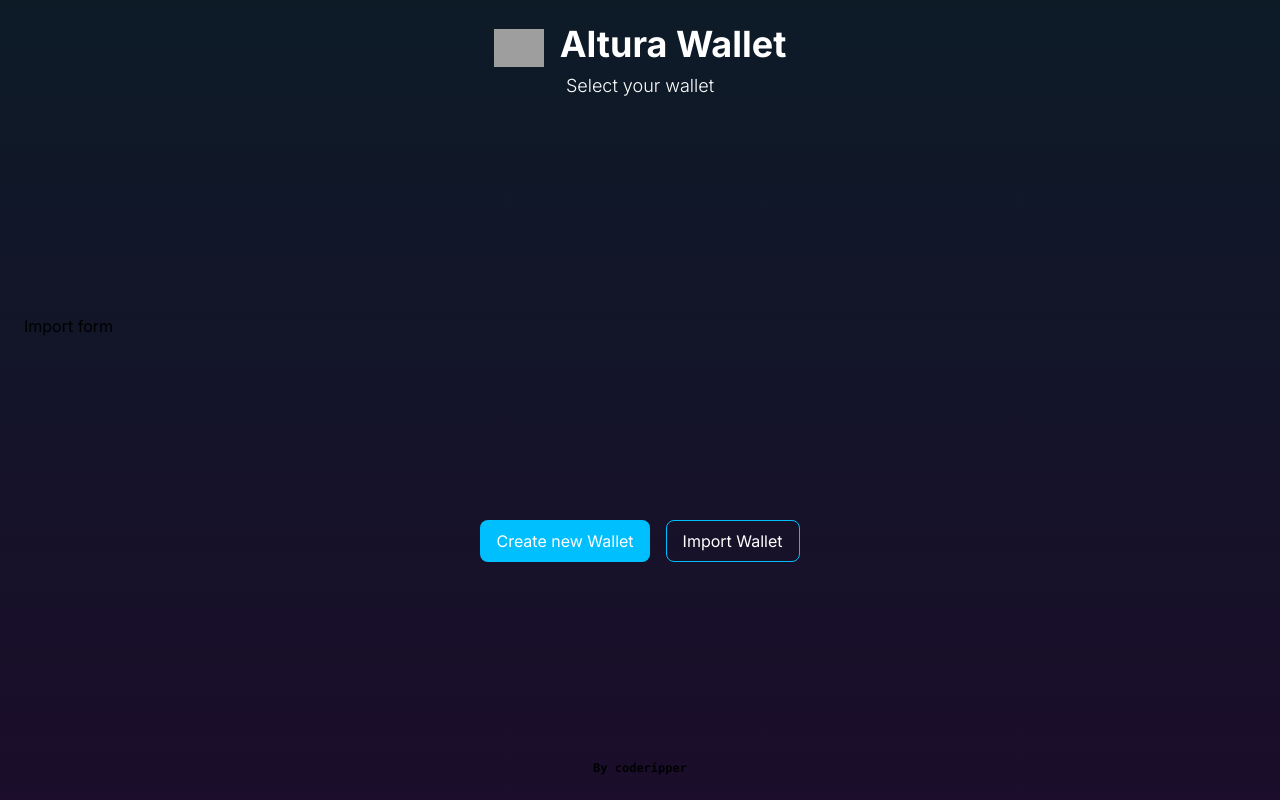
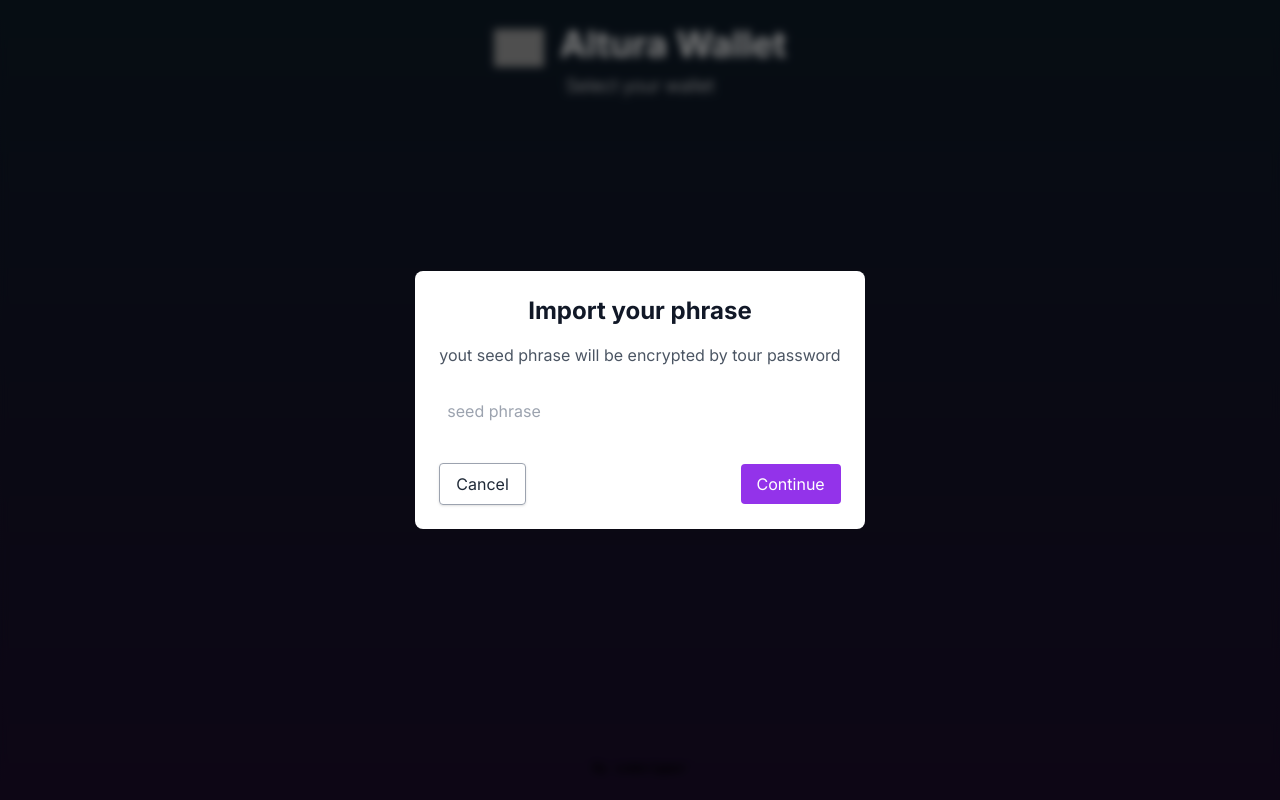
Before and after one commit to joaquinsoza/tauri-wallet, a Next.js app: page / in a window 1280 px wide. Both pictures are taken after a click on the button "Import Wallet". Built offline with nearby package versions, Linux system fonts and the light colour scheme; grey boxes are pictures that could not be loaded.

Commit message:
feat: Improt wallet front

```diff
--- a/src/app/page.tsx
+++ b/src/app/page.tsx
@@ -11,6 +11,7 @@ import { useCurrentWallet } from '@/contexts/CurrentWalletContext';
 import { Dashboard } from '@/components/dashboard/Dashoboard';
 import { PublicWalletInfo } from '@/interfaces/wallet';
 import { invoke } from '@tauri-apps/api/tauri';
+import { ImportWalletFlow } from '@/components/modals/ImportWalletFlow/ImportWalletFlow';
 
 export default function Home() {
   const {currentWallet} = useCurrentWallet()
@@ -64,8 +65,7 @@ export default function Home() {
       )}
 
       {showImportForm && (
-        <>Import form</>
-        // <ImportWalletForm onCancel={() => setShowImportForm(false)} />
+        <ImportWalletFlow onCancel={() => setShowImportForm(false)} />
       )}
 
       <div className='h-full'>
--- /dev/null
+++ b/src/components/modals/ImportWalletFlow/ImportWalletFlow.tsx
@@ -0,0 +1,130 @@
+import { useCurrentWallet } from "@/contexts/CurrentWalletContext";
+import { PublicWalletInfo } from "@/interfaces/wallet";
+import { invoke } from "@tauri-apps/api/tauri";
+import { useState } from "react";
+
+interface ImportWalletFlowProps {
+  onCancel: () => void
+}
+
+export const ImportWalletFlow = ({ onCancel }: ImportWalletFlowProps) => {
+  const { setCurrentWallet } = useCurrentWallet()
+  const [step, setStep] = useState<number>(0)
+  const [seedPhrase, setSeedPhrase] = useState<string>()
+  const [password, setPassword] = useState<string>()
+  const [wrongPhrase, setWrongPhrase] = useState<boolean>()
+
+  const handleImportWallet = () => {
+    if(!seedPhrase || !password) return
+    invoke<string>('import_wallet', { password: password, seed_phrase: seedPhrase })
+      .then((result: string) => {
+        const resultJson: PublicWalletInfo = JSON.parse(result)
+        setCurrentWallet(resultJson)
+      })
+      .catch((error: any) => {
+        setWrongPhrase(true)
+      });
+  }
+
+  const clear = () => {
+    setSeedPhrase(undefined)
+    setPassword(undefined)
+    setWrongPhrase(false)
+    setStep(0)
+  }
+
+  const handleCancel = () => {
+    clear()
+    onCancel()
+  }
+
+  const handleNextStep = () => {
+    //TODO: Should verify if seed phrase is compatible
+    if (!seedPhrase) return
+    setStep(1)
+  }
+
+  return (
+    <div className="fixed inset-0 bg-black bg-opacity-50 flex justify-center items-center backdrop-blur-sm">
+      <div className="bg-white dark:bg-gray-800 p-6 rounded-lg max-w-lg mx-auto text-center">
+        {!wrongPhrase && step == 0 ? (
+          <>
+            <h2 className="text-2xl font-bold text-gray-900 dark:text-white mb-4">
+              Import your phrase
+            </h2>
+            <p className="flex flex-col items-center text-gray-600 dark:text-gray-300 mb-8 gap-6">
+              yout seed phrase will be encrypted by tour password
+              <input
+                key="seedphrase"
+                className="w-full p-2 rounded-lg text-black"
+                type="text"
+                placeholder="seed phrase"
+                onChange={(e) => setSeedPhrase(e.target.value)}
+              />
+            </p>
+            <div className="flex justify-between items-center">
+              <button
+                onClick={handleCancel}
+                className="bg-transparent hover:bg-gray-200 text-gray-800 dark:text-white py-2 px-4 border border-gray-400 rounded shadow"
+              >
+                Cancel
+              </button>
+              <button
+                onClick={handleNextStep}
+                className="bg-purple-600 hover:bg-purple-700 text-white py-2 px-4 rounded"
+              >
+                Continue
+              </button>
+            </div>
+          </>
+        ) : step == 1 && !wrongPhrase && (
+          <>
+            <h2 className="text-2xl font-bold text-gray-900 dark:text-white mb-4">
+              Set a password
+            </h2>
+            <p className="flex flex-col items-center text-gray-600 dark:text-gray-300 mb-8 gap-6">
+              This password is used to encrypt your key, we cannot help you recover it
+                <input
+                  key="wallet_password"
+                  className="w-2/5 p-2 rounded-lg text-black"
+                  type="password"
+                  placeholder="password"
+                  onChange={(e) => setPassword(e.target.value)}
+                />
+            </p>
+            <div className="flex justify-between items-center">
+              <button
+                onClick={handleCancel}
+                className="bg-transparent hover:bg-gray-200 text-gray-800 dark:text-white py-2 px-4 border border-gray-400 rounded shadow"
+              >
+                Cancel
+              </button>
+              <button
+                onClick={handleImportWallet}
+                className="bg-purple-600 hover:bg-purple-700 text-white py-2 px-4 rounded"
+              >
+                Go to dashboard
+              </button>
+            </div>
+          </>
+        )}
+        {wrongPhrase && (
+          <>
+            <h2 className="text-2xl font-bold text-gray-900 dark:text-white mb-4">
+              Wrong Phrase
+            </h2>
+            <p className="flex flex-col items-center text-gray-600 dark:text-gray-300 mb-8 gap-6">
+              Your seed phrase is wrong
+            </p>
+            <button
+              onClick={clear}
+              className="bg-purple-600 hover:bg-purple-700 text-white py-2 px-4 rounded"
+            >
+              Try again
+            </button>
+          </>
+        )}
+      </div>
+    </div>
+  );
+}
```
